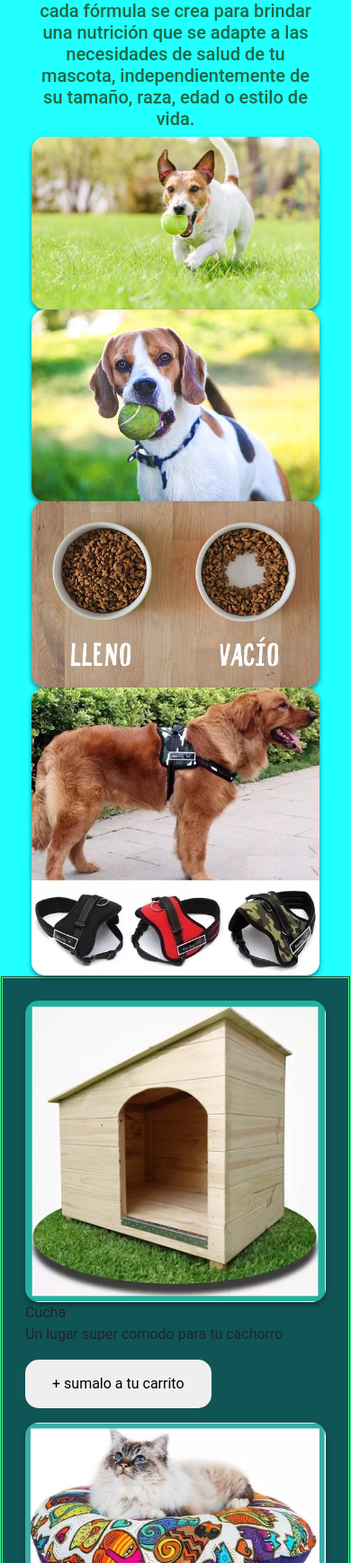
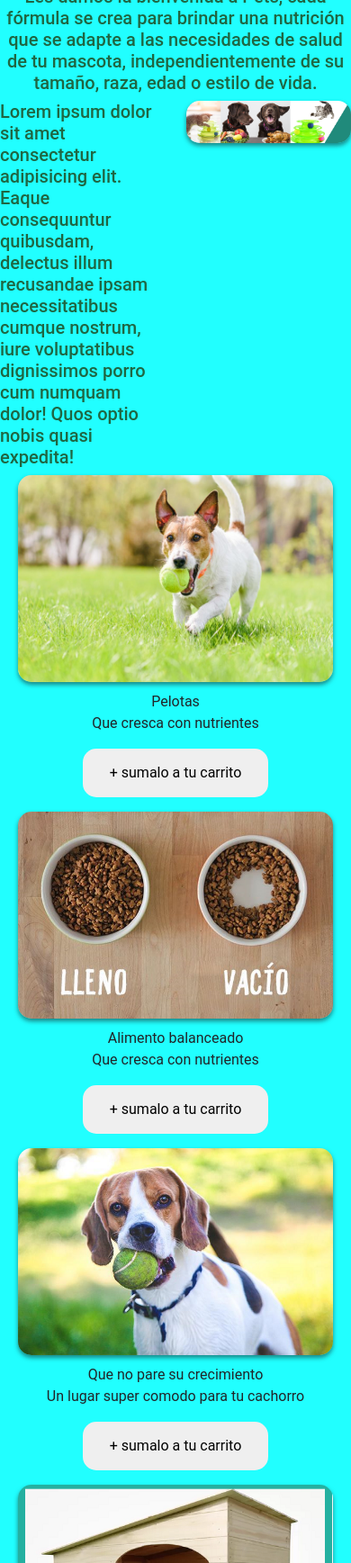
Before and after one commit to addamfranco/proyectopets, a website: page index.html in a window 390 px wide. Shown: the part 263-2000 px from the top of the page at 90% size. Drawn offline with nearby package versions, Linux system fonts and the light colour scheme; a web font is replaced by a local one.

Commit message:
se modifica index

```diff
--- a/index.html
+++ b/index.html
@@ -58,34 +58,60 @@
           Les damos la bienvenida a Pets, cada fórmula se crea para brindar una nutrición que se adapte a las necesidades de salud de tu mascota, independientemente de su tamaño, raza, edad o estilo de vida.
         </h5>
       </section>
-      <section class="text-center">
-        <img src="./img/perro.jugando.png" alt="un perro jugando" width="100%">
-        <img src="./img/perro.con.pelota.png" alt="perro con pelota" width="100%">
-        <img src="./img/comida.para.gato.png" alt="platos de comida" width="100%">
-        <img src="./img/correa.png" alt="correa para perro" width="100%">
-      </section>
-      <div class="container">
+    </section>
+
+    <section>
+      <div class="row">
+        <div class="col">
+          <h5>Lorem ipsum dolor sit amet consectetur adipisicing elit. Eaque consequuntur quibusdam, delectus illum recusandae ipsam necessitatibus cumque nostrum, iure voluptatibus dignissimos porro cum numquam dolor! Quos optio nobis quasi expedita!</h5>
+        </div>
+        <div class="col">
+          <img src="./img/perrosygatos.png" class="d-block w-100" alt="accesorio">
+        </div>
+      </div>
+    </section>
+
+    <section>
+      <div class="text-center">
         <figure>
-          <img src="img/cucha.para.perro.png" alt="cucha" width="100%">
+          <img class="alinear" src="./img/perro.jugando.png" alt="un perro con pelota">
+          <figcaption>Pelotas</figcaption>
+          <p>Que cresca con nutrientes</p>
+          <button> + sumalo a tu carrito</button>
+        </figure>
+        <figure>
+          <img class="alinear" src="./img/comida.para.gato.png" alt="platos de comida">
+          <figcaption>Alimento balanceado</figcaption>
+          <p>Que cresca con nutrientes</p>
+          <button> + sumalo a tu carrito</button>
+        </figure>
+        <figure>
+          <img class="alinear" src="./img/perro.con.pelota.png" alt="un juguete para tu mascota">
+          <figcaption>Que no pare su crecimiento</figcaption>
+          <p>Un lugar super comodo para tu cachorro</p>
+          <button> + sumalo a tu carrito</button>
+        </figure>
+        <figure>
+          <img class="alinear" src="img/cucha.para.perro.png" alt="cucha">
           <figcaption>Cucha</figcaption>
           <p>Un lugar super comodo para tu cachorro</p>
           <button> + sumalo a tu carrito</button>
         </figure>
         <figure>
-          <img src="img/moises.gato.png" alt="moises" width="100%">
+          <img class="alinear" src="img/moises.gato.png" alt="moises">
           <figcaption>Moises</figcaption>
           <p>Queres que tu gato descanse bien? escribinos para mas!</p>
           <button> + sumalo a tu carrito</button>
         </figure>
         <figure>
-          <img src="img/raton.para.gato.png" alt="juguete">
+          <img class="alinear" src="img/raton.para.gato.png" alt="juguete">
           <figcaption>Raton</figcaption>
           <p>Para que tu gato se divierta</p>
           <button> + sumalo a tu carrito</button>
         </figure>
       </div>
     </section>
-    </header>
+  </header>
   <main class="container">
     <section class="rows">
       <article class="col-sm-12 col-md-6 col-lg-3mb-2">
--- a/scss/_commons.scss
+++ b/scss/_commons.scss
@@ -26,10 +26,9 @@ h5{
     color:$maincolor;
 }
 .text-center{
-    width: 75vw;
-    max-width: 1000px;
-    min-width: 320px;
-    margin: auto;
+    display: grid;
+    justify-content: center;
+
 }
 .text-left{
     text-align: left;
@@ -97,3 +96,17 @@ button{
 body{
     background-color: rgba(0, 255, 255, 0.87);
 }
+.alinear{
+    width: 350px;
+    height: 230px;
+    margin: 5 5px;
+ }
+@media (max-width: 900px){
+    .container{
+        flex-direction: column;
+        align-items: center;
+    }
+    .alinear{
+        margin-bottom: 10px;
+    }
+}
```
Also changed, not shown: css/main.css, 3 other files.
